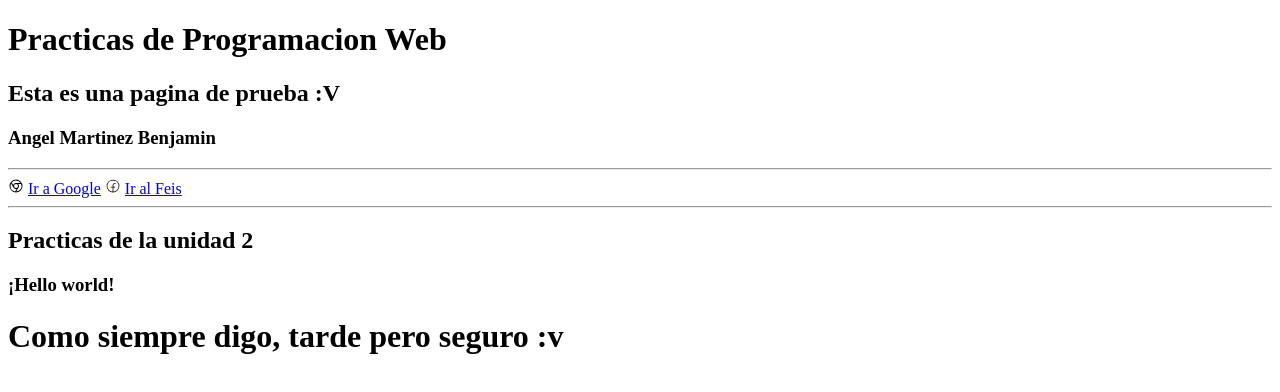
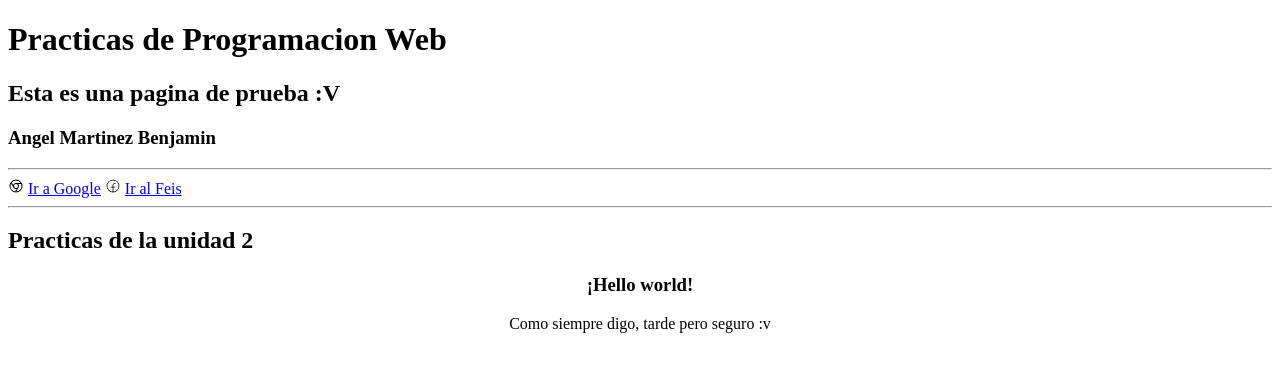
Before and after one commit to GhostAm0/Practica00, a plain HTML site: page Index.html in a window 1280 px wide. Drawn offline with Linux system fonts and the light colour scheme.

Commit message:
Hello wold

```diff
--- a/Index.html
+++ b/Index.html
@@ -17,7 +17,7 @@
     <a href="https://www.facebook.com">Ir al Feis</a>
     <hr>
     <h2>Practicas de la unidad 2</h2>
-    <h3>¡Hello world!</h3>
-    <h1>Como siempre digo, tarde pero seguro :v</h1>
+    <center><h3>¡Hello world!</h3></center>
+    <center><p>Como siempre digo, tarde pero seguro :v</p></center>
 </body>
 </html>
```
